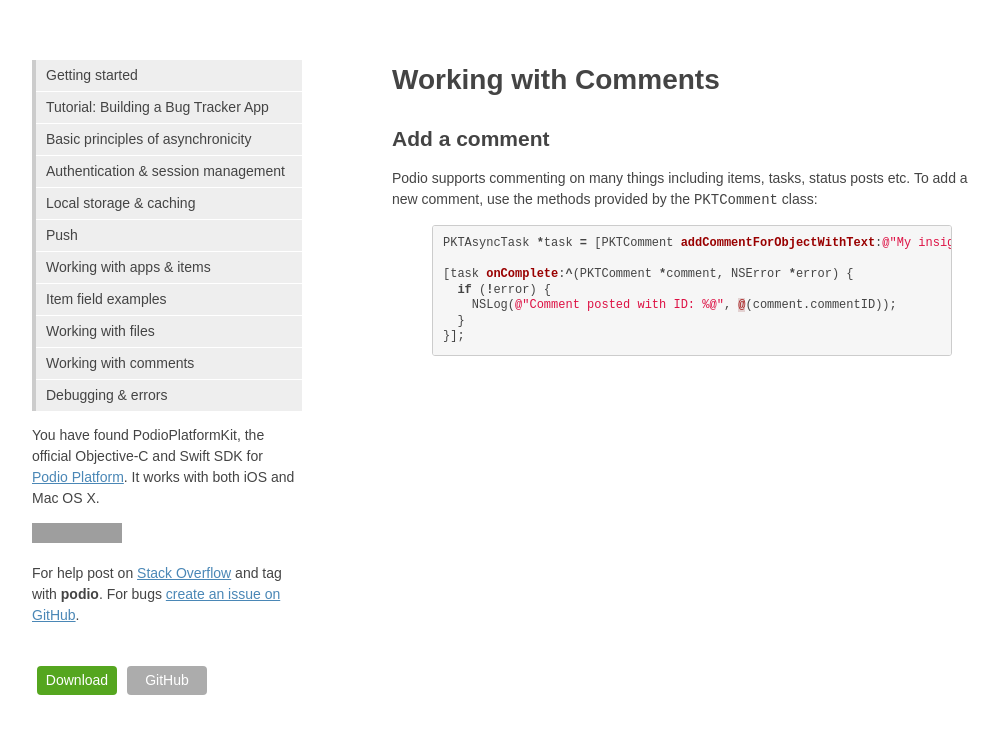
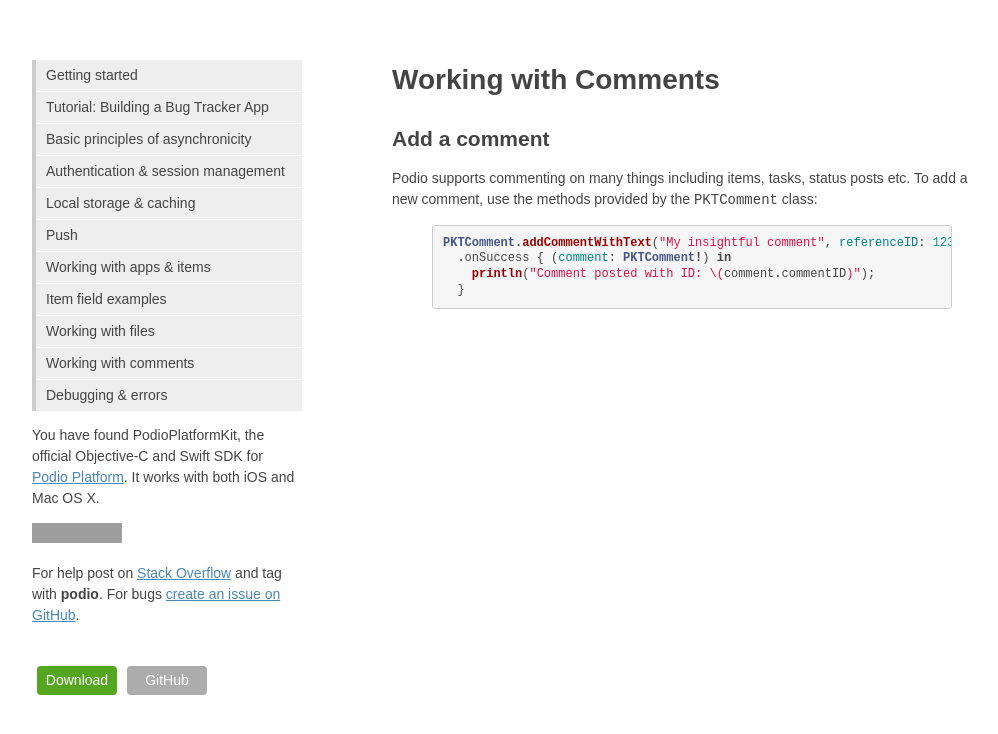
Before and after one commit to podio/podio-objc-platform, a Jekyll site: the page built from comments/index.md, in a window 1280 px wide. Shown: the top 734 px of the page, without its empty margins (128-1126 px from the left). Built offline with Jekyll 4.4.1, drawn with Linux system fonts in a browser that asks for light colours; grey boxes are pictures that could not be loaded.

Commit message:
Updated text

```diff
--- a/comments/index.md
+++ b/comments/index.md
@@ -7,12 +7,9 @@
 
 Podio supports commenting on many things including items, tasks, status posts etc. To add a new comment, use the methods provided by the `PKTComment` class:
 
-{% highlight objective-c %}
-PKTAsyncTask *task = [PKTComment addCommentForObjectWithText:@"My insightful comment" referenceID:1234 referenceType:PKTReferenceTypeItem];
-
-[task onComplete:^(PKTComment *comment, NSError *error) {
-  if (!error) {
-    NSLog(@"Comment posted with ID: %@", @(comment.commentID));
+{% highlight Swift %}
+PKTComment.addCommentWithText("My insightful comment", referenceID: 1234)
+  .onSuccess { (comment: PKTComment!) in
+    println("Comment posted with ID: \(comment.commentID)");
   }
-}];
 {% endhighlight %}
```
Also changed, not shown: authentication/index.md (+1 -1 lines), debug/index.md (+1 -1 lines), fields/index.md (+2 -2 lines).
